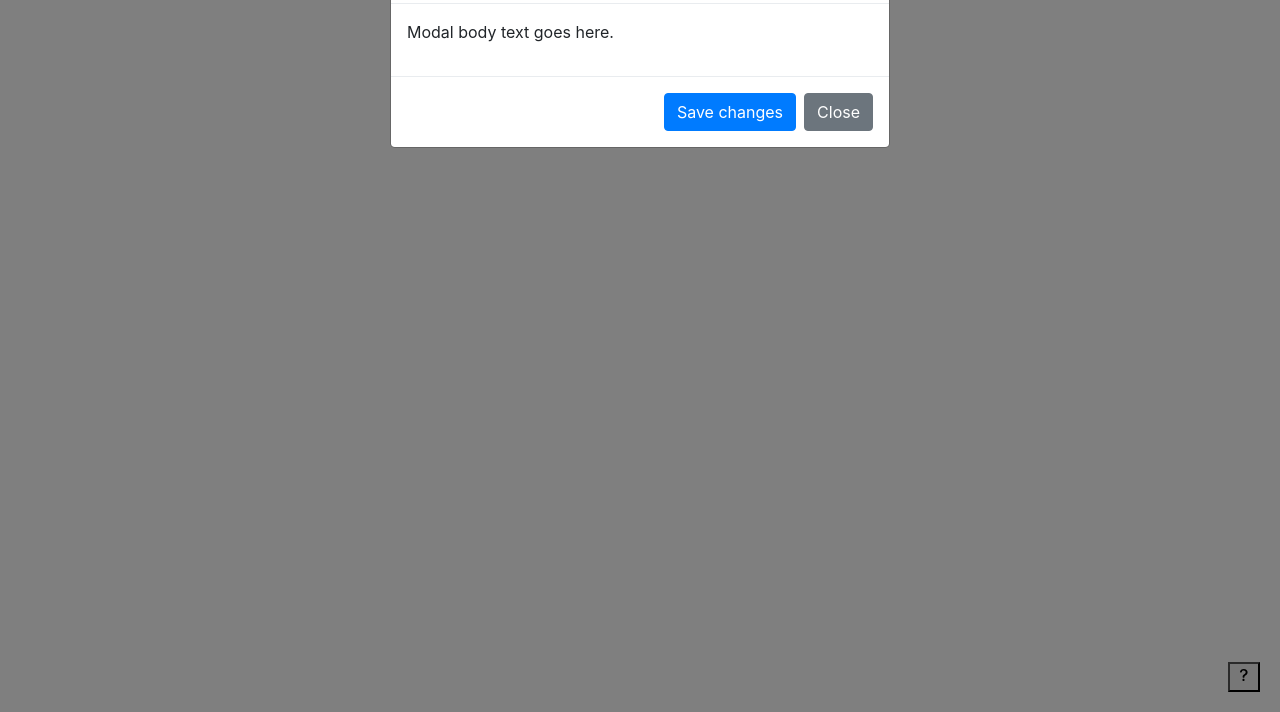
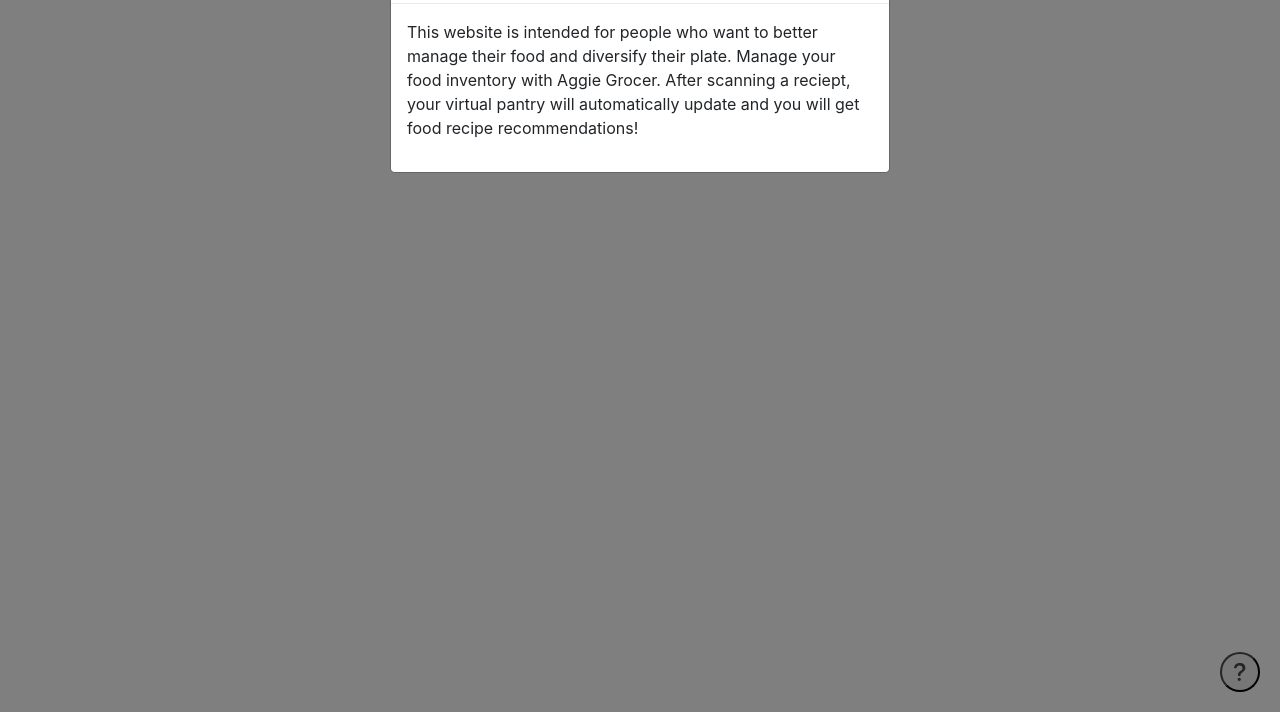
Before and after one commit to Andrewcwin/Aggie-grocer, a website: page template.html in a window 1280 px wide. Both pictures are taken after a click on the button 1244 px from the left and 765 px from the top of the page. Shown: the part 88-800 px from the top of the page. Drawn offline with nearby package versions, Linux system fonts and the light colour scheme.

Commit message:
help modal

```diff
--- a/css/style.css
+++ b/css/style.css
@@ -2,4 +2,15 @@
     position: absolute;
     right: 20px;
     bottom: 20px;
+    width: 40px;
+    height: 40px;
+    border-radius: 20px;
+    border-color: #4a4a4a;
+    color: #4a4a4a;
 }
+
+.help-btn svg {
+    position: absolute;
+    top: 6px;
+    left: 6px;
+}
--- a/template.html
+++ b/template.html
@@ -76,14 +76,16 @@
                         </button>
                     </div>
                     <div class="modal-body">
-                        <p>Modal body text goes here.</p>
+                        <p>This website is intended for people who want to better manage their food and diversify their plate.
+
+                            Manage your food inventory with Aggie Grocer.  After scanning a reciept, your virtual pantry will automatically update and you will get food recipe recommendations!</p>
                     </div>
-                    <div class="modal-footer">
+                    <!-- <div class="modal-footer">
                         <button type="button" class="btn btn-primary">Save
                             changes</button>
                         <button type="button" class="btn btn-secondary"
                             data-dismiss="modal">Close</button>
-                    </div>
+                    </div> -->
                 </div>
             </div>
         </div>
@@ -92,7 +94,7 @@
         <button type="button" class="help-btn"
             data-toggle="modal"
             data-target="#helpModal">
-            <svg xmlns="http://www.w3.org/2000/svg" width="16" height="16"
+            <svg xmlns="http://www.w3.org/2000/svg" width="24" height="24"
                 fill="currentColor" class="bi bi-question-lg" viewBox="0 0 16
                 16">
                 <path fill-rule="evenodd" d="M4.475 5.458c-.284
```
